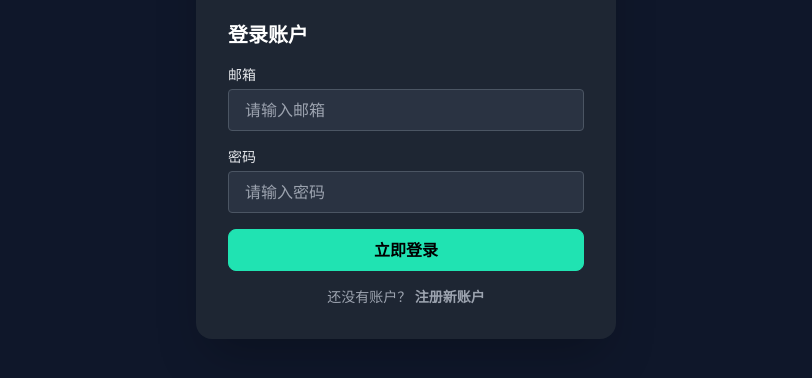
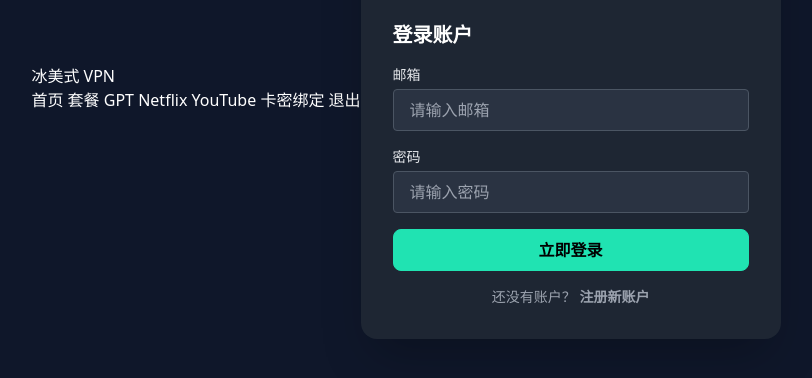
Before and after one commit to 3332a2/chaifast-vpn-site2, a plain HTML site: page chaifast_register.html in a window 1280 px wide. Shown: the part 312-690 px from the top of the page, without its empty margins (234-1046 px from the left). Drawn offline with nearby package versions, Linux system fonts and the light colour scheme.

Commit message:
Update chaifast_register.html

```diff
--- a/chaifast_register.html
+++ b/chaifast_register.html
@@ -1,3 +1,15 @@
+<header>
+  <div class="logo">冰美式 VPN</div>
+  <nav>
+    <a href="index.html">首页</a>
+    <a href="vpn_service_preview.html">套餐</a>
+    <a href="gpt.html">GPT</a>
+    <a href="netflix.html">Netflix</a>
+    <a href="yt.html">YouTube</a>
+    <a href="bind.html">卡密绑定</a>
+    <a href="login.html">退出</a>
+  </nav>
+</header>
 <!DOCTYPE html>
 <html lang="zh-CN">
 <head>
```
